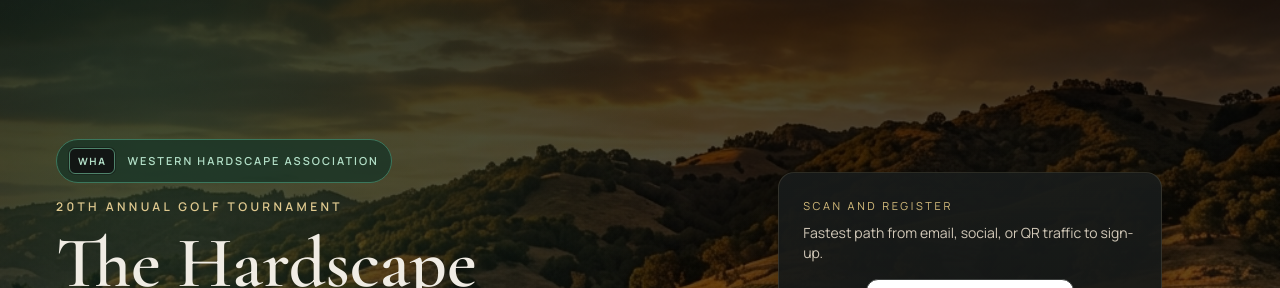
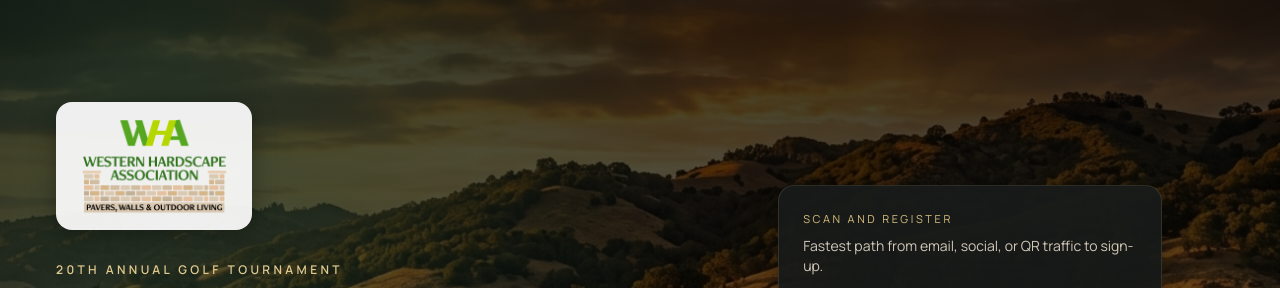
Before and after one commit to Solynx-Solutions/wha-golf, a Next.js app in the folder wha-golf/: page / in a window 1280 px wide. Shown: the top 288 px of the page. Built offline with nearby package versions, Linux system fonts and the light colour scheme; grey boxes are pictures that could not be loaded.

Commit message:
Hero: official WHA logo replaces badge; Sponsors: 2x-3x logo sizes, hole tier parity

```diff
--- a/wha-golf/app/components/Hero.tsx
+++ b/wha-golf/app/components/Hero.tsx
@@ -25,16 +25,24 @@ export default function Hero() {
 
       <div className="section-shell relative z-10 mx-auto grid min-h-screen w-full max-w-7xl grid-cols-1 items-center gap-10 px-5 sm:px-8 lg:grid-cols-[1.1fr_0.9fr] lg:px-14">
         <div>
+          {/* ── Official WHA Logo ───────────────────────────────── */}
           <motion.div
-            initial={{ opacity: 0, y: 24 }}
+            initial={{ opacity: 0, y: 16 }}
             animate={{ opacity: 1, y: 0 }}
-            transition={{ duration: 0.55 }}
-            className="mb-4 inline-flex items-center gap-3 rounded-full border border-[#3b775d] bg-[#163326]/75 px-3 py-2"
+            transition={{ duration: 0.50 }}
+            className="mb-6"
           >
-            <span className="inline-flex shrink-0 items-center justify-center rounded-md border border-[#4f846b] bg-[#121614] px-2 py-1 text-[10px] font-bold uppercase tracking-[0.16em] text-[#b3e0c8] shadow-[0_0_0_1px_rgba(18,22,20,0.5)]">
-              WHA
-            </span>
-            <span className="text-[11px] font-semibold uppercase tracking-[0.18em] text-[#b3e0c8]">Western Hardscape Association</span>
+            <div className="inline-block rounded-2xl bg-white/92 px-6 py-4 shadow-[0_4px_24px_rgba(0,0,0,0.35)]">
+              <Image
+                src="/wha-logo.png"
+                alt="Western Hardscape Association official logo"
+                width={220}
+                height={110}
+                className="h-24 w-auto object-contain"
+                priority
+                unoptimized
+              />
+            </div>
           </motion.div>
 
           <motion.p
--- a/wha-golf/app/components/Partners.tsx
+++ b/wha-golf/app/components/Partners.tsx
@@ -19,11 +19,11 @@ const TIER_CONFIG = {
     cardBorder: "rgba(0,0,0,0.07)",
     hoverBorder: "rgba(195,164,97,0.70)",
     hoverShadow: "0 8px 24px rgba(195,164,97,0.18), 0 2px 6px rgba(0,0,0,0.08)",
-    logoSize: { width: 240, height: 160 },
-    logoClass: "h-20 w-auto max-w-[80%]",
+    logoSize: { width: 320, height: 240 },
+    logoClass: "h-32 w-full max-w-[92%]",
     nameColor: "#1e1b16",
     gridClass: "grid-cols-2 md:grid-cols-4",
-    cardMinH: "min-h-40",
+    cardMinH: "min-h-52",
     gridGap: "gap-3 sm:gap-4",
   },
   gold: {
@@ -38,11 +38,11 @@ const TIER_CONFIG = {
     cardBorder: "rgba(0,0,0,0.07)",
     hoverBorder: "rgba(201,168,76,0.65)",
     hoverShadow: "0 8px 24px rgba(201,168,76,0.16), 0 2px 6px rgba(0,0,0,0.08)",
-    logoSize: { width: 220, height: 145 },
-    logoClass: "h-18 w-auto max-w-[80%]",
+    logoSize: { width: 300, height: 200 },
+    logoClass: "h-28 w-full max-w-[90%]",
     nameColor: "#1e1b16",
     gridClass: "grid-cols-1 sm:grid-cols-3",
-    cardMinH: "min-h-40",
+    cardMinH: "min-h-52",
     gridGap: "gap-3 sm:gap-4",
   },
   silver: {
@@ -57,11 +57,11 @@ const TIER_CONFIG = {
     cardBorder: "rgba(0,0,0,0.07)",
     hoverBorder: "rgba(160,155,150,0.55)",
     hoverShadow: "0 8px 20px rgba(0,0,0,0.12), 0 2px 6px rgba(0,0,0,0.07)",
-    logoSize: { width: 200, height: 130 },
-    logoClass: "h-16 w-auto max-w-[80%]",
+    logoSize: { width: 280, height: 180 },
+    logoClass: "h-24 w-full max-w-[90%]",
     nameColor: "#1e1b16",
     gridClass: "grid-cols-2 sm:grid-cols-3",
-    cardMinH: "min-h-36",
+    cardMinH: "min-h-48",
     gridGap: "gap-3",
   },
   hole: {
@@ -76,12 +76,12 @@ const TIER_CONFIG = {
     cardBorder: "rgba(0,0,0,0.07)",
     hoverBorder: "rgba(82,183,136,0.50)",
     hoverShadow: "0 8px 20px rgba(82,183,136,0.14), 0 2px 6px rgba(0,0,0,0.07)",
-    logoSize: { width: 160, height: 100 },
-    logoClass: "h-12 w-auto max-w-[84%]",
+    logoSize: { width: 240, height: 160 },
+    logoClass: "h-20 w-full max-w-[88%]",
     nameColor: "#1e1b16",
-    gridClass: "grid-cols-2 sm:grid-cols-3 md:grid-cols-6",
-    cardMinH: "min-h-28",
-    gridGap: "gap-2 sm:gap-3",
+    gridClass: "grid-cols-2 sm:grid-cols-3",
+    cardMinH: "min-h-40",
+    gridGap: "gap-3",
   },
 } as const;
 
```
Also changed, not shown: wha-golf/public/wha-logo.png (added), wha-golf/public/wha_stacked_color_full_300 (1).png (added).
